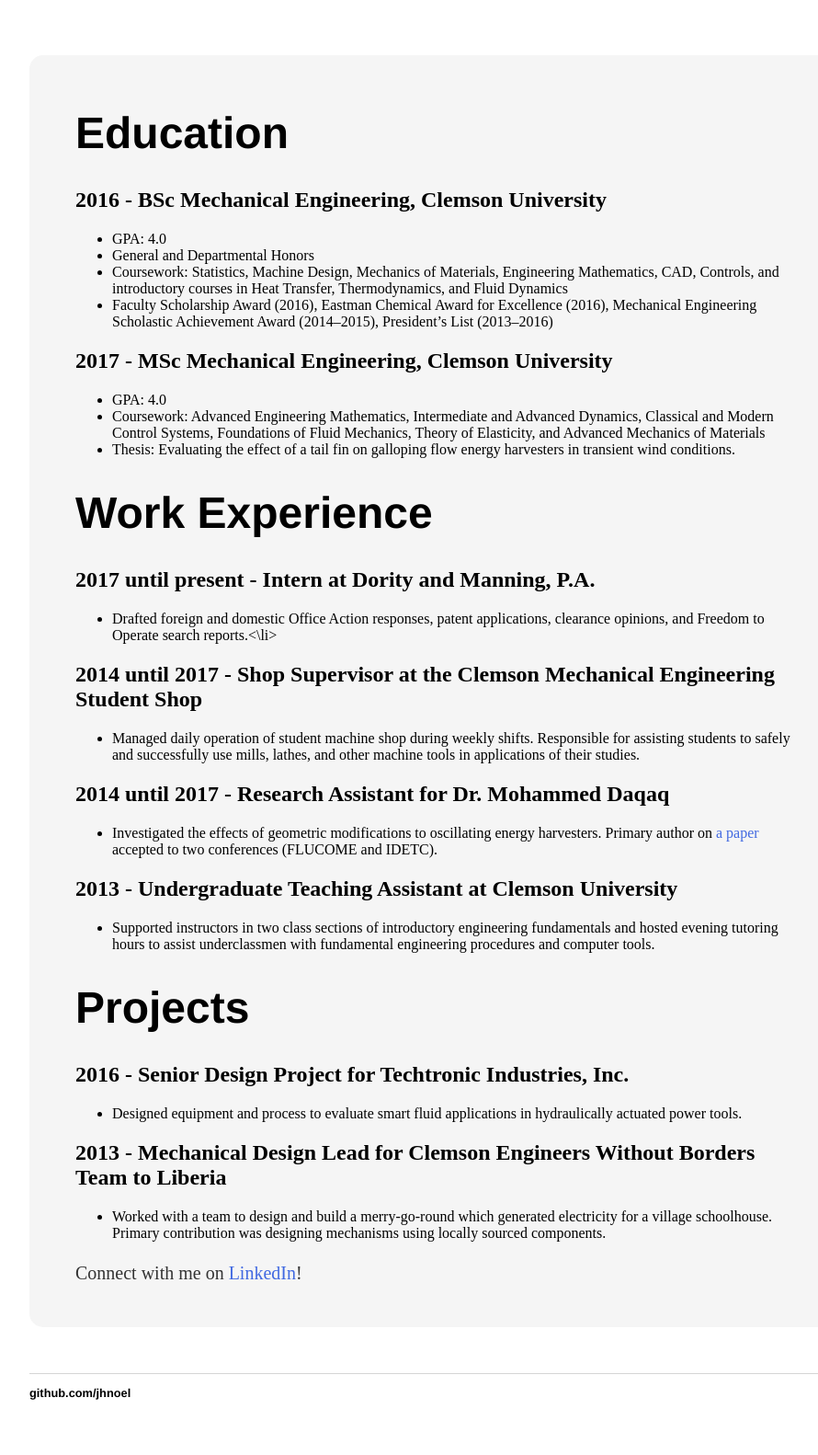
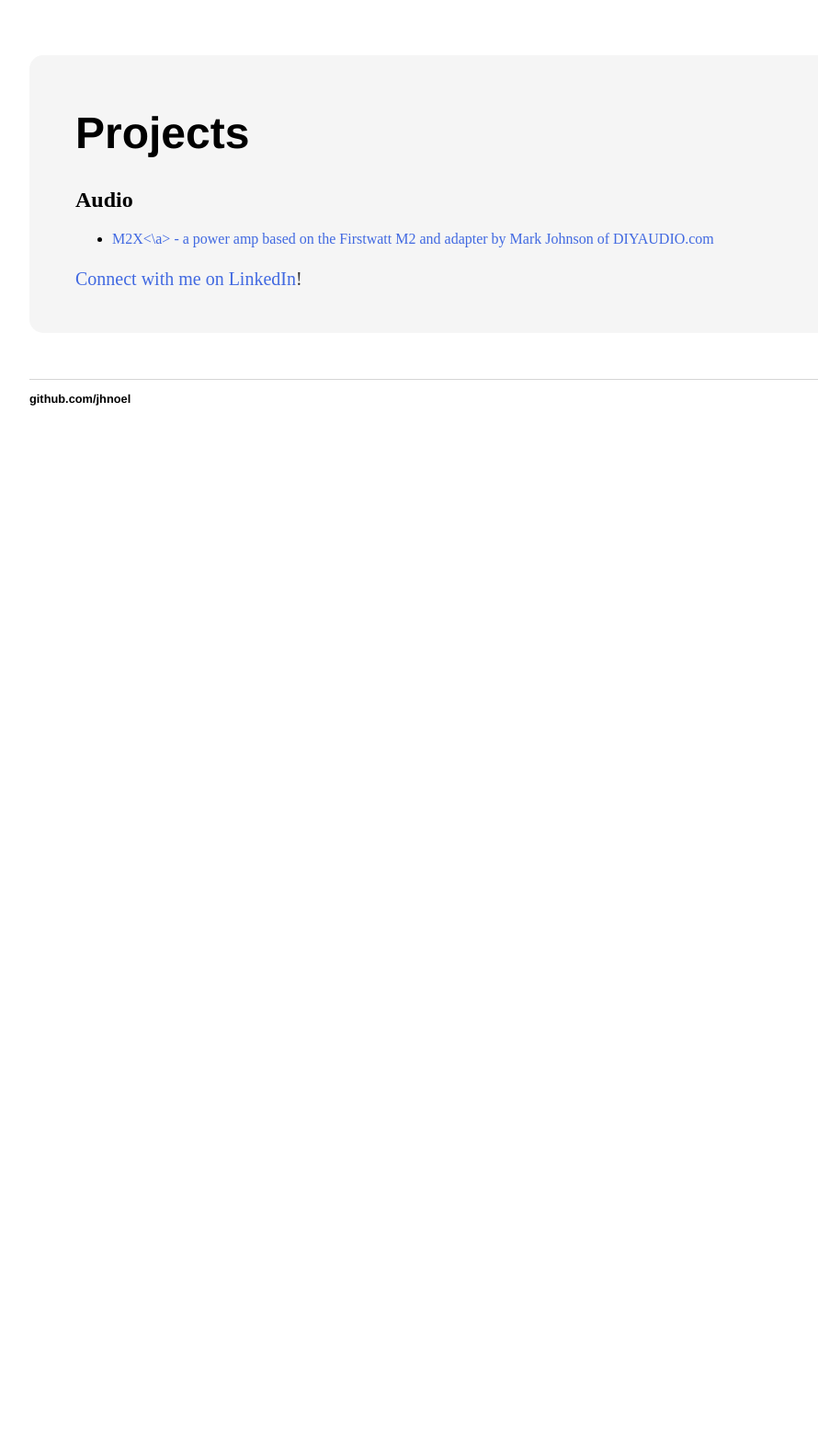
Before and after one commit to jhnoel/jhnoel.github.io, a Jekyll site: the page built from index.html, in a window 1280 px wide. Shown: the whole page at 92% size, without its empty margins (160-1050 px from the left). Built offline with Jekyll 4.4.1, drawn with Linux system fonts in a browser that asks for light colours; after the commit the page ends 900 px from its top, so only the background shows below that.

Commit message:
Update index.html

```diff
--- a/index.html
+++ b/index.html
@@ -1,60 +1,15 @@
 ---
 layout: default
-title: My Curriculum Vitae
+title: Projects - Jamie Noel
 ---
 <div class="blurb">
 
-	<h1>Education</h1>
-
-	<h2>2016 - BSc Mechanical Engineering, Clemson University</h2>
-	<ul>
-	  <li>GPA: 4.0</li>
-	  <li>General and Departmental Honors</li>
-	  <li>Coursework:  Statistics, Machine Design, Mechanics of Materials, Engineering Mathematics, CAD, Controls, and introductory courses in Heat Transfer, Thermodynamics, and Fluid Dynamics</li>
-	  <li>Faculty Scholarship Award (2016), Eastman Chemical Award for Excellence (2016), Mechanical Engineering Scholastic Achievement Award (2014–2015), President’s List (2013–2016)</li>
-	</ul>
-
-	<h2>2017 - MSc Mechanical Engineering, Clemson University</h2>
-	<ul>
-	  <li>GPA: 4.0</li>
-	  <li>Coursework: Advanced Engineering Mathematics, Intermediate and Advanced Dynamics, Classical and Modern Control Systems, Foundations of Fluid Mechanics, Theory of Elasticity, and Advanced Mechanics of Materials</li>
-	  <li>Thesis: Evaluating the effect of a tail fin on galloping flow energy harvesters in transient wind conditions.</li>
-	</ul>
-
-	<h1>Work Experience</h1>
-
-	<h2>2017 until present - Intern at Dority and Manning, P.A.</h2>
-	<ul>
-	<li>Drafted foreign and domestic Office Action responses, patent applications, clearance opinions, and Freedom to Operate search reports.<\li>
-	</ul>
-
-	<h2>2014 until 2017 - Shop Supervisor at the Clemson Mechanical Engineering Student Shop</h2>
-	<ul>
-	<li>Managed daily operation of student machine shop during weekly shifts. Responsible for assisting students to safely and successfully use mills, lathes, and other machine tools in applications of their studies.</li>
-	</ul>
-
-	<h2>2014 until 2017 - Research Assistant for Dr. Mohammed Daqaq</h2>
-	<ul>
-	<li>Investigated the effects of geometric modifications to oscillating energy harvesters. Primary author on <a href="http://proceedings.asmedigitalcollection.asme.org/proceeding.aspx?articleid=2592060">a paper</a> accepted to two conferences (FLUCOME and IDETC).</li>
-	</ul>
-
-	<h2>2013 - Undergraduate Teaching Assistant at Clemson University</h2>
-
-	<ul>
-	<li>Supported instructors in two class sections of introductory engineering fundamentals and hosted evening tutoring hours to assist underclassmen with fundamental engineering procedures and computer tools.</li>
-	</ul>
-
 	<h1>Projects</h1>
 
-	<h2>2016 - Senior Design Project for Techtronic Industries, Inc.</h2>
+	<h2>Audio</h2>
 	<ul>
-	<li>Designed equipment and process to evaluate smart fluid applications in hydraulically actuated power tools.</li>
-	</ul>
-
-	<h2>2013 - Mechanical Design Lead for Clemson Engineers Without Borders Team to Liberia</h2>
-	<ul>
-	<li>Worked with a team to design and build a merry-go-round which generated electricity for a village schoolhouse. Primary contribution was designing mechanisms using locally sourced components.</li>
+	<li><a href="https://jhnoel.github.io/M2X/">M2X<\a> - a power amp based on the Firstwatt M2 and adapter by Mark Johnson of DIYAUDIO.com</li>
 	</ul>
 
 	<p> Connect with me on <a href="https://www.linkedin.com/in/jamie-noel-5b78a887/">LinkedIn</a>!</p>
-</div><!-- /.blurb -->
+</div>
```
